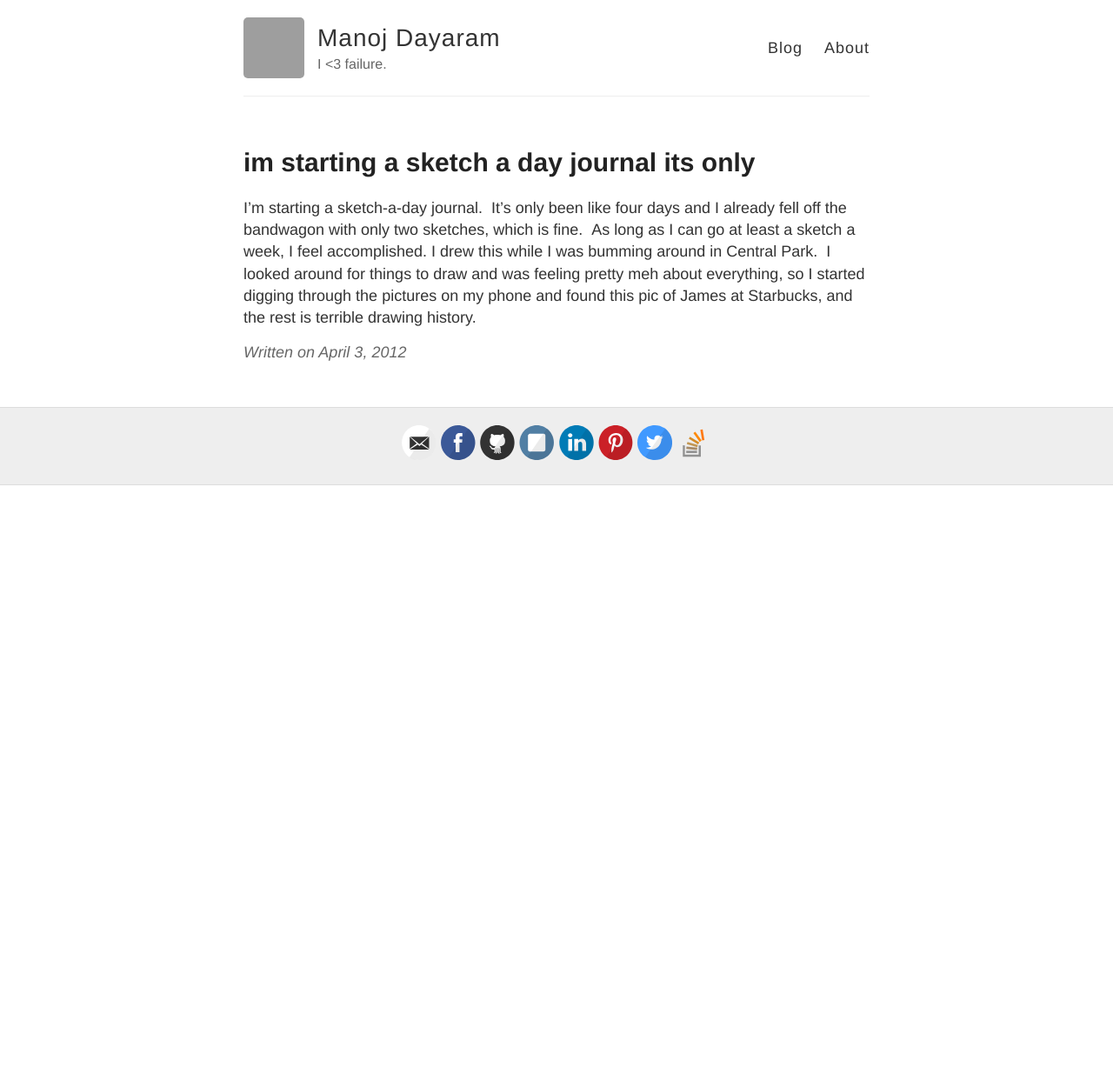
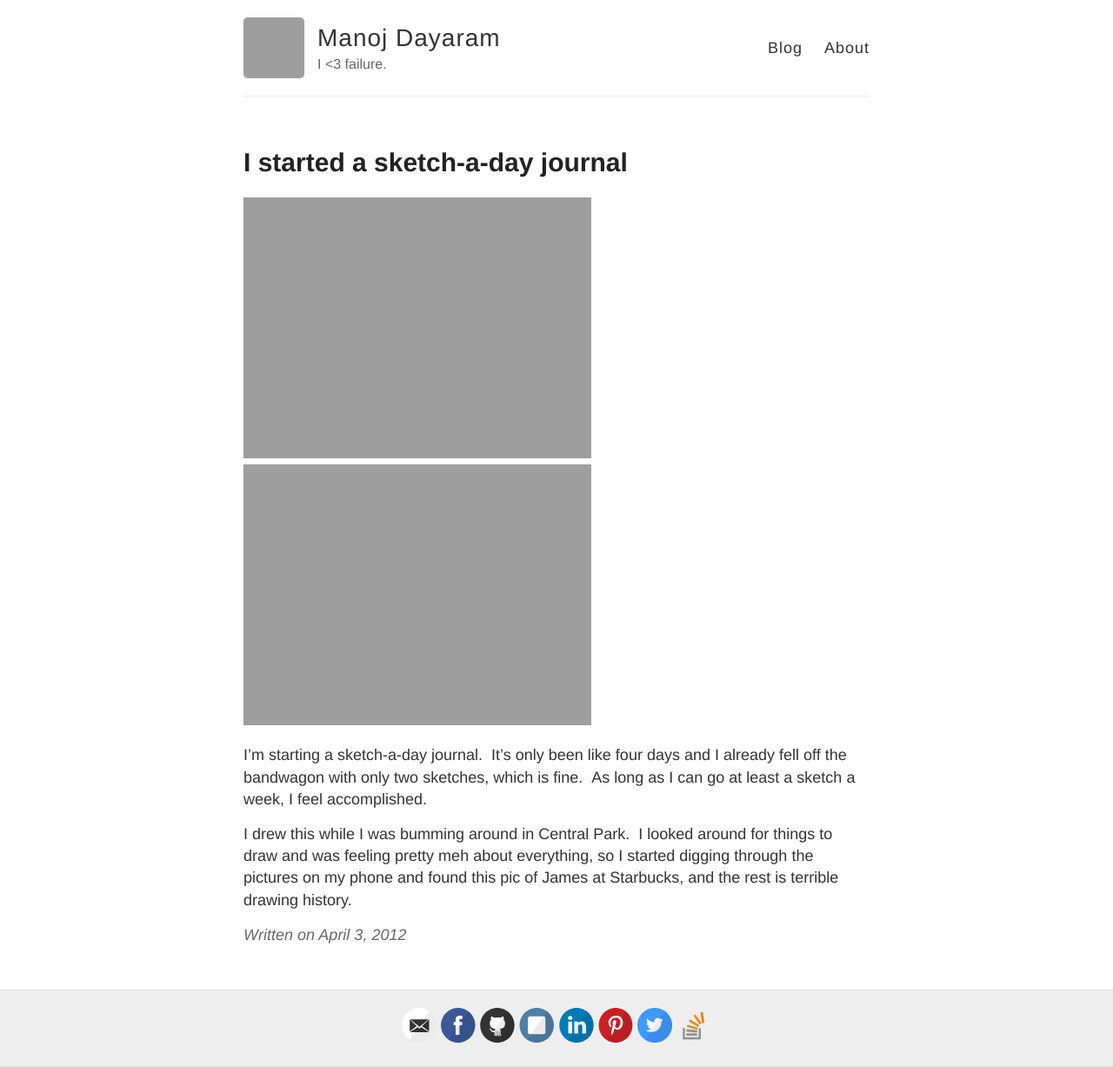
Before and after one commit to mdayaram/mdayaram.github.io, a Jekyll site: the page built from _posts/2012-04-03-sketch-start.md, in a window 1280 px wide. Shown: the whole page at 87% size. Built offline with Jekyll 4.4.1, drawn with Linux system fonts in a browser that asks for light colours; comment, search, counter and statistics services are not loaded; before the commit the page ends 900 px from its top, so only the background shows below that; grey boxes are pictures that could not be loaded.

Commit message:
james sketch update

```diff
--- a/_posts/2012-04-03-im-starting-a-sketch-a-day-journal-its-only.md
+++ b/_posts/2012-04-03-sketch-start.md
@@ -1,10 +1,14 @@
 ---
 layout: post
-title: im starting a sketch a day journal its only
+title: I started a sketch-a-day journal
 date: '2012-04-03T14:00:00-04:00'
 tags:
 - sketch
 tumblr_url: http://blog.noj.cc/post/20613982799/im-starting-a-sketch-a-day-journal-its-only
 ---
+![]('/images/sketches/james-sketch.jpg')
+![]('/images/sketches/james-photo.jpg')
+
 I’m starting a sketch-a-day journal.  It’s only been like four days and I already fell off the bandwagon with only two sketches, which is fine.  As long as I can go at least a sketch a week, I feel accomplished.
+
 I drew this while I was bumming around in Central Park.  I looked around for things to draw and was feeling pretty meh about everything, so I started digging through the pictures on my phone and found this pic of James at Starbucks, and the rest is terrible drawing history.
```
Also changed, not shown: images/sketches/james-photo.jpg (added), images/sketches/james-sketch.jpg (added).
